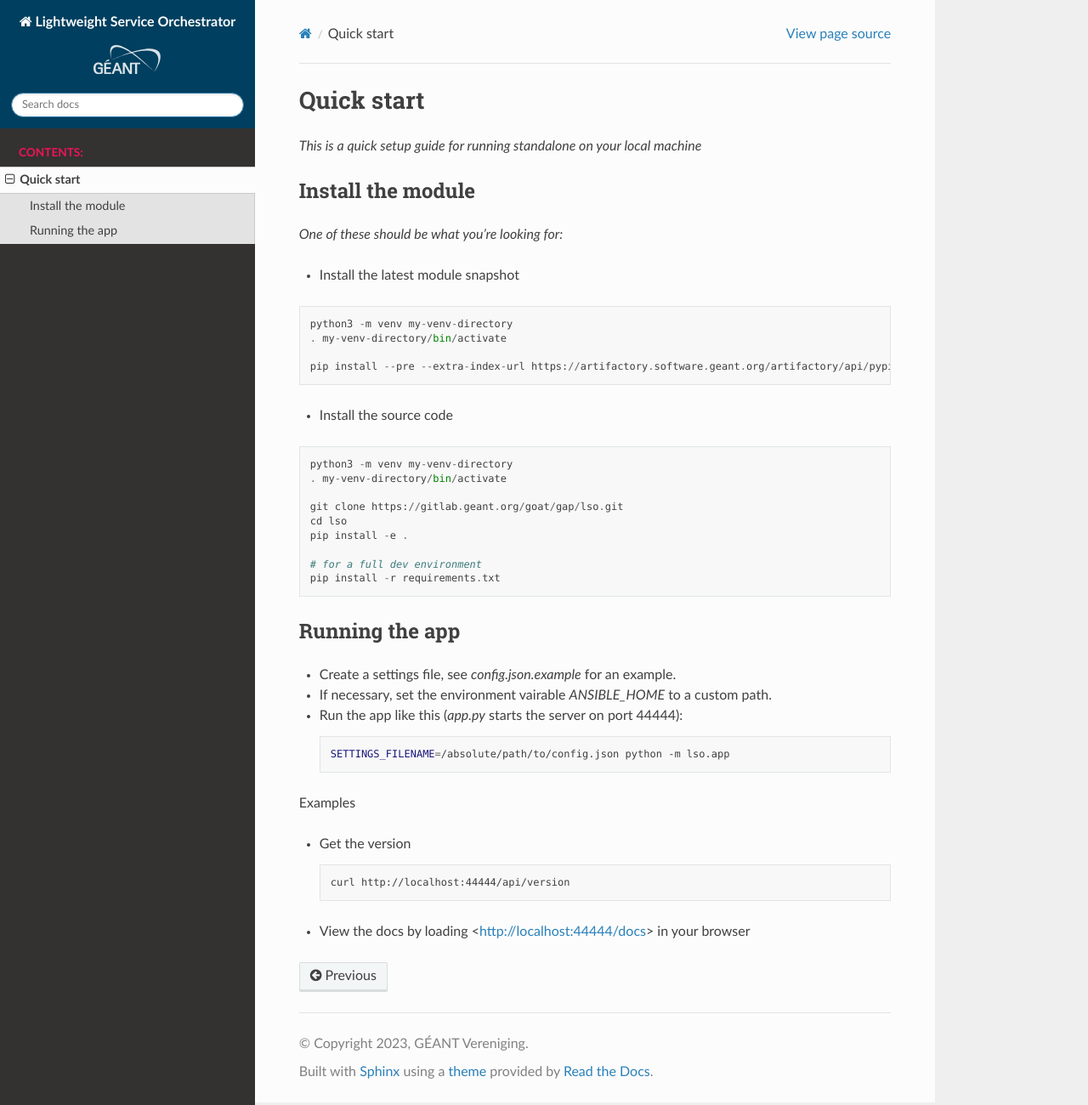
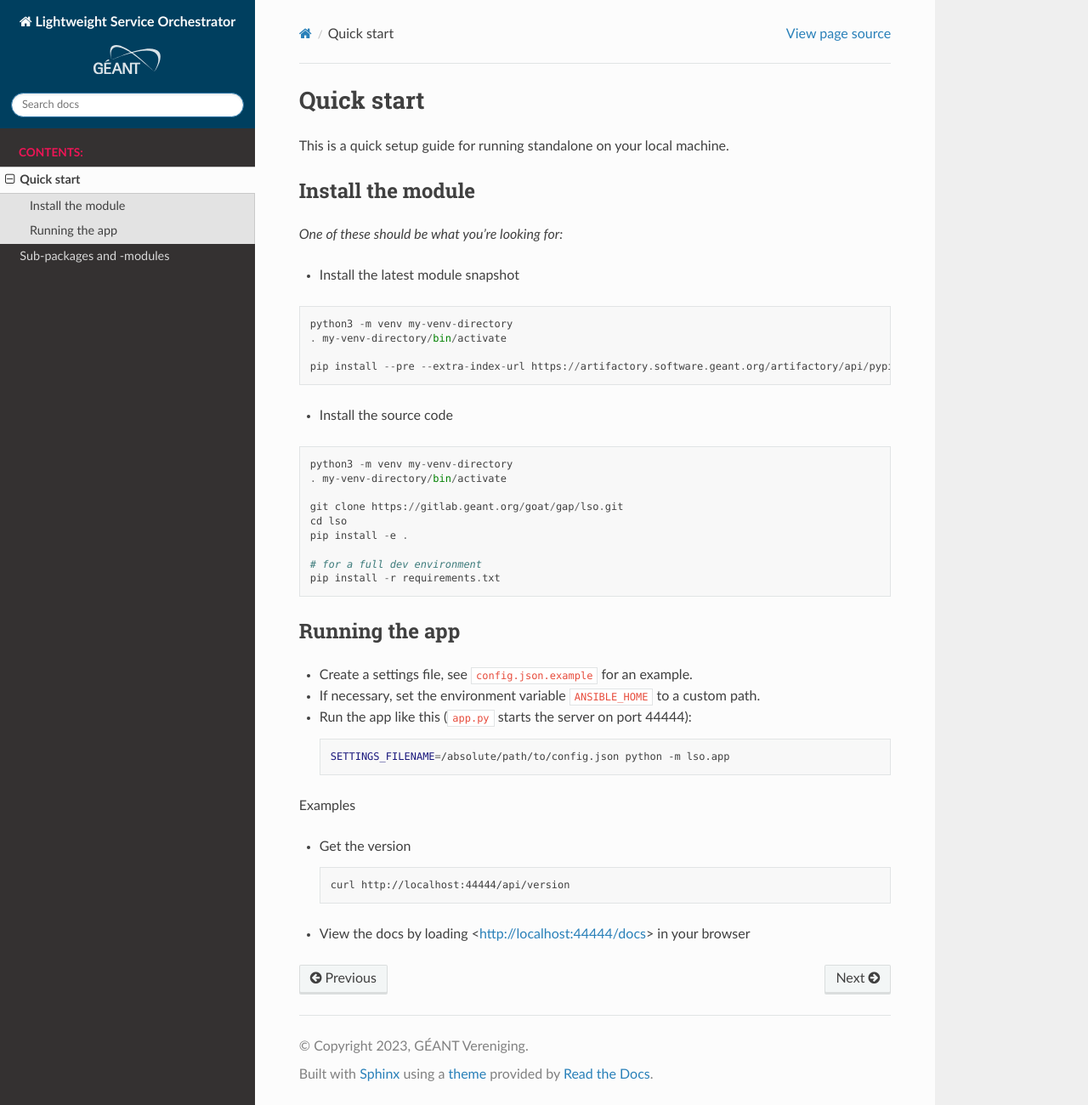
Before and after one commit to workfloworchestrator/lso, a Sphinx documentation site: the page built from docs/source/quickstart.rst, in a window 1280 px wide and 1300 px high. Shown: the whole window at 85% size. Built offline with Sphinx 7.4.7 and the Read the Docs theme 2.0.0, drawn with Linux system fonts in a browser that asks for light colours; pages that are not in the unit, such as notebooks, are missing from menus.

```diff
--- a/docs/source/conf.py
+++ b/docs/source/conf.py
@@ -75,8 +75,7 @@ html_css_files = ['custom.css']
 html_logo = '_static/geant_logo_white.svg'
 
 
-# Both the class' and the __init__ method's docstring
-# are concatenated and inserted.
+# Both the class' and the ``__init__`` method's docstring are concatenated and inserted.
 autoclass_content = 'both'
 autodoc_typehints = 'none'
 
--- a/docs/source/index.rst
+++ b/docs/source/index.rst
@@ -1,4 +1,4 @@
-Lightweight service orchestrator
+Lightweight Service Orchestrator
 ================================
 
 Documentation for LSO (Lightweight Service Orchestrator).
@@ -8,7 +8,7 @@ Documentation for LSO (Lightweight Service Orchestrator).
    :caption: Contents:
 
    quickstart
-   lso
+   modules
 
 
-`Swagger API Docs <_static/openapi.html>`__
+`Swagger API Docs <_static/openapi.html>`_
--- /dev/null
+++ b/docs/source/module/config.rst
@@ -0,0 +1,6 @@
+``lso.config``
+==============
+
+.. automodule:: lso.config
+   :members:
+   :show-inheritance:
--- /dev/null
+++ b/docs/source/module/playbook.rst
@@ -0,0 +1,6 @@
+``lso.playbook``
+================
+
+.. automodule:: lso.playbook
+   :members:
+   :show-inheritance:
--- /dev/null
+++ b/docs/source/module/routes/default.rst
@@ -0,0 +1,6 @@
+``lso.routes.default``
+======================
+
+.. automodule:: lso.routes.default
+   :members:
+   :show-inheritance:
--- /dev/null
+++ b/docs/source/module/routes/ip_trunk.rst
@@ -0,0 +1,6 @@
+``lso.routes.ip_trunk``
+=======================
+
+.. automodule:: lso.routes.ip_trunk
+   :members:
+   :show-inheritance:
--- /dev/null
+++ b/docs/source/module/routes/router.rst
@@ -0,0 +1,6 @@
+``lso.routes.router``
+======================
+
+.. automodule:: lso.routes.router
+   :members:
+   :show-inheritance:
--- a/docs/source/quickstart.rst
+++ b/docs/source/quickstart.rst
@@ -1,10 +1,10 @@
 Quick start
-==================
+===========
 
-*This is a quick setup guide for running standalone on your local machine*
+This is a quick setup guide for running standalone on your local machine.
 
 Install the module
---------------------
+------------------
 
 *One of these should be what you're looking for:*
 
@@ -32,11 +32,11 @@ Install the module
     pip install -r requirements.txt
 
 Running the app
--------------------
+---------------
 
-* Create a settings file, see `config.json.example` for an example.
-* If necessary, set the environment vairable `ANSIBLE_HOME` to a custom path.
-* Run the app like this (`app.py` starts the server on port 44444):
+* Create a settings file, see ``config.json.example`` for an example.
+* If necessary, set the environment variable ``ANSIBLE_HOME`` to a custom path.
+* Run the app like this (``app.py`` starts the server on port 44444):
 
   .. code-block:: bash
 
```
Also changed, not shown: docs/source/module/routes/index.rst (added, +17 -0 lines), docs/source/modules.rst (added, +31 -0 lines), docs/.gitlab-ci.yml, 2 other files.
